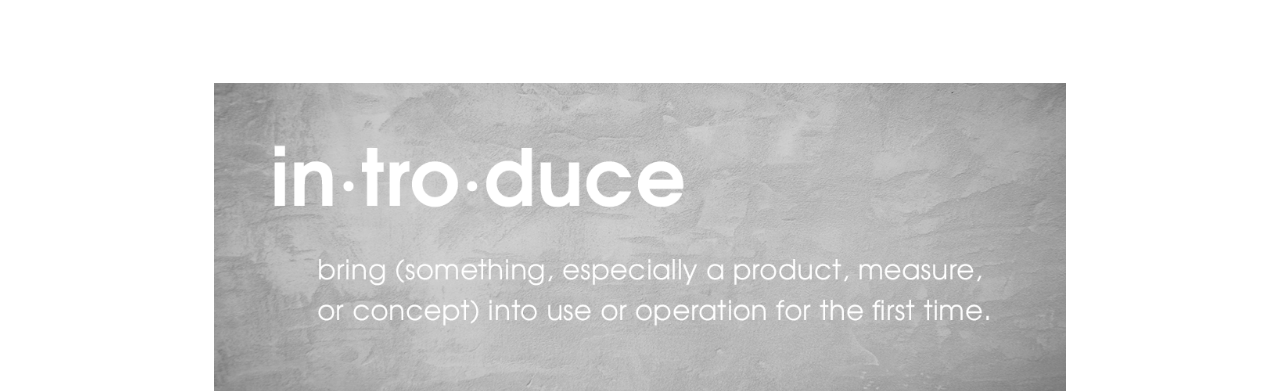
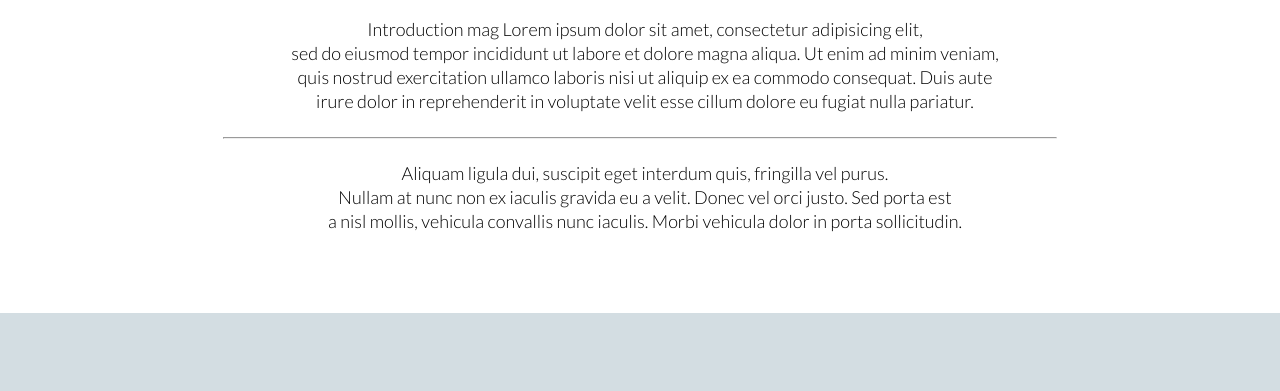
Before and after one commit to EbonyD/EbonyD.github.io, a plain HTML site: page contact.html in a window 1280 px wide. Shown: the part 247-638 px from the top of the page. Drawn offline with Linux system fonts and the light colour scheme.

Commit message:
update to website

```diff
--- a/contact.html
+++ b/contact.html
@@ -28,9 +28,6 @@
             </header>
 
 
-     <section id="banner">
-      <center><img src="./images/aboutimage.png"></center>
-     </section>
 
 <div class="about">
 <p>Introduction mag Lorem ipsum dolor sit amet, consectetur adipisicing elit,
```
